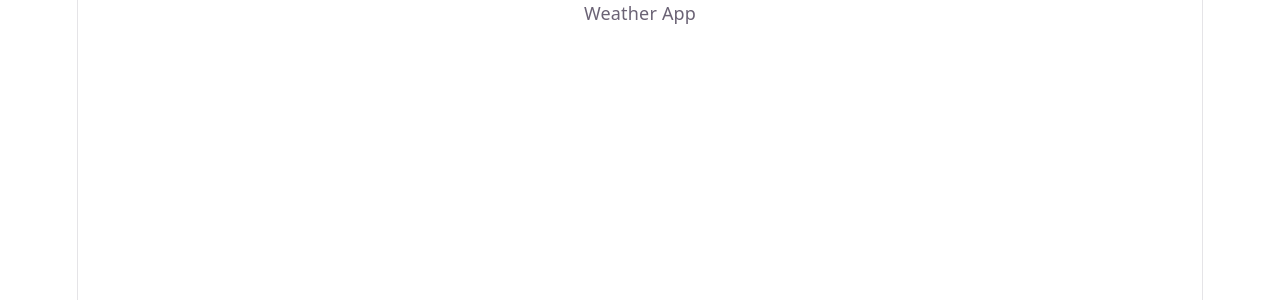
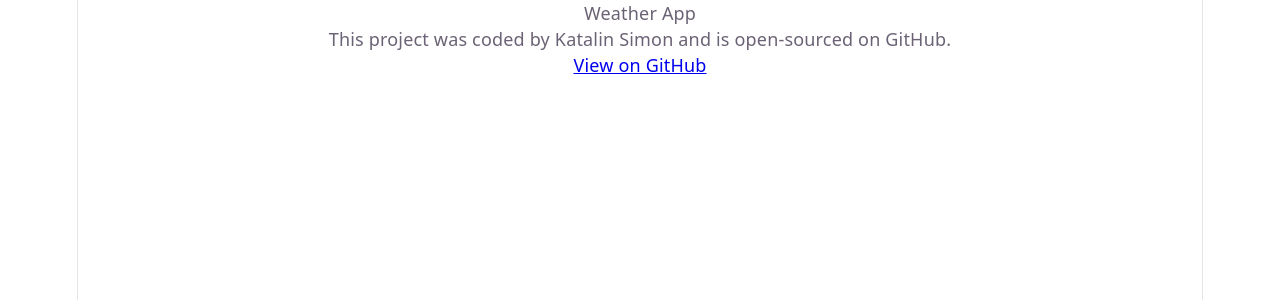
Before and after one commit to Meggyis/react-weather-app, a React (Vite) app: page / in a window 1280 px wide. Shown: the top 300 px of the page. Built offline with nearby package versions, Linux system fonts and the light colour scheme.

Commit message:
Added the GitHub repo URL

```diff
--- a/src/App.jsx
+++ b/src/App.jsx
@@ -5,6 +5,15 @@
 export default function App() {
 
   return (
-  <div className='App'>Weather App</div>
+  <div className='App'>
+    Weather App
+    <footer>
+      This project was coded by Katalin Simon and is open-sourced on GitHub.
+      <br />
+    <a href="https://github.com/Meggyis/react-weather-app" target='_blank'>
+    View on GitHub</a>
+    </footer>
+    </div>
+
   )
 }
```
